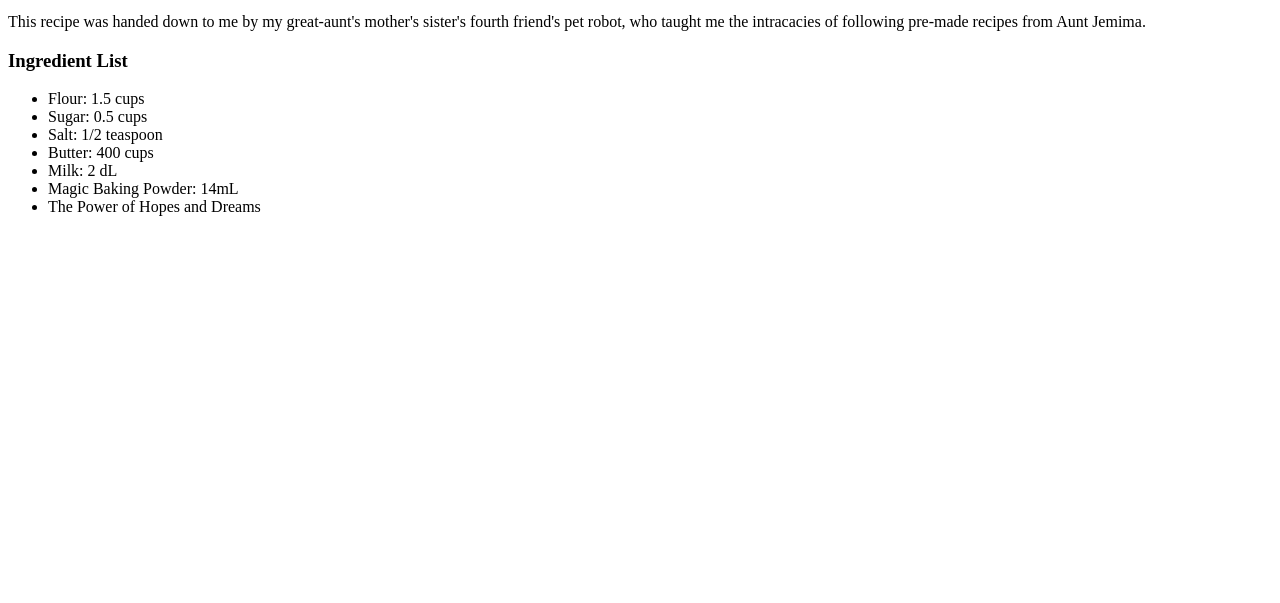
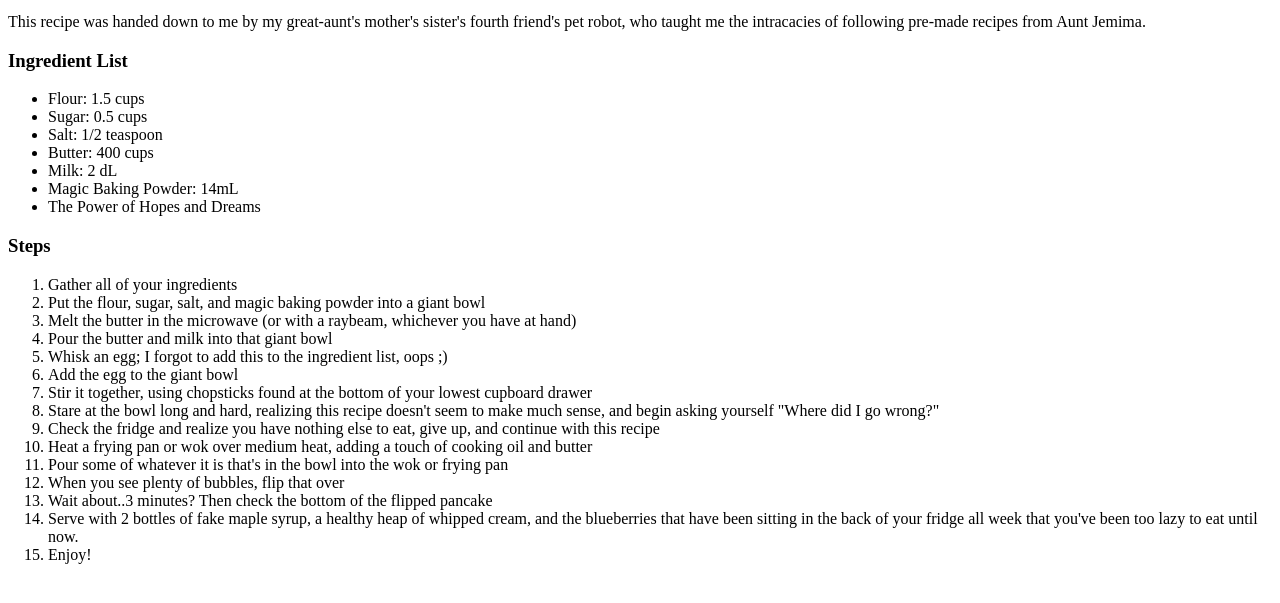
Before and after one commit to codingcrumpet/odin-recipes, a plain HTML site: page recipes/pancakes.html in a window 1280 px wide. Shown: the part 169-772 px from the top of the page. Drawn offline with Linux system fonts and the light colour scheme.

Commit message:
Added steps to pancake recipe page

```diff
--- a/recipes/pancakes.html
+++ b/recipes/pancakes.html
@@ -21,5 +21,25 @@
             <li> Magic Baking Powder: 14mL</li>
             <li> The Power of Hopes and Dreams</li>
         </ul>
+
+
+    <h3> Steps</h3>
+        <ol>
+            <li>Gather all of your ingredients</li>
+            <li> Put the flour, sugar, salt, and magic baking powder into a giant bowl</li>
+            <li> Melt the butter in the microwave (or with a raybeam, whichever you have at hand)</li>
+            <li> Pour the butter and milk into that giant bowl</li>
+            <li> Whisk an egg; I forgot to add this to the ingredient list, oops ;)</li>
+            <li> Add the egg to the giant bowl</li>
+            <li> Stir it together, using chopsticks found at the bottom of your lowest cupboard drawer</li>
+            <li> Stare at the bowl long and hard, realizing this recipe doesn't seem to make much sense, and begin asking yourself "Where did I go wrong?"</li>
+            <li> Check the fridge and realize you have nothing else to eat, give up, and continue with this recipe</li>
+            <li> Heat a frying pan or wok over medium heat, adding a touch of cooking oil and butter</li>
+            <li> Pour some of whatever it is that's in the bowl into the wok or frying pan</li>
+            <li> When you see plenty of bubbles, flip that over</li>
+            <li> Wait about..3 minutes? Then check the bottom of the flipped pancake</li>
+            <li> Serve with 2 bottles of fake maple syrup, a healthy heap of whipped cream, and the blueberries that have been sitting in the back of your fridge all week that you've been too lazy to eat until now.</li>
+            <li> Enjoy!
+        </ol>
 </body>
 </html>
```
